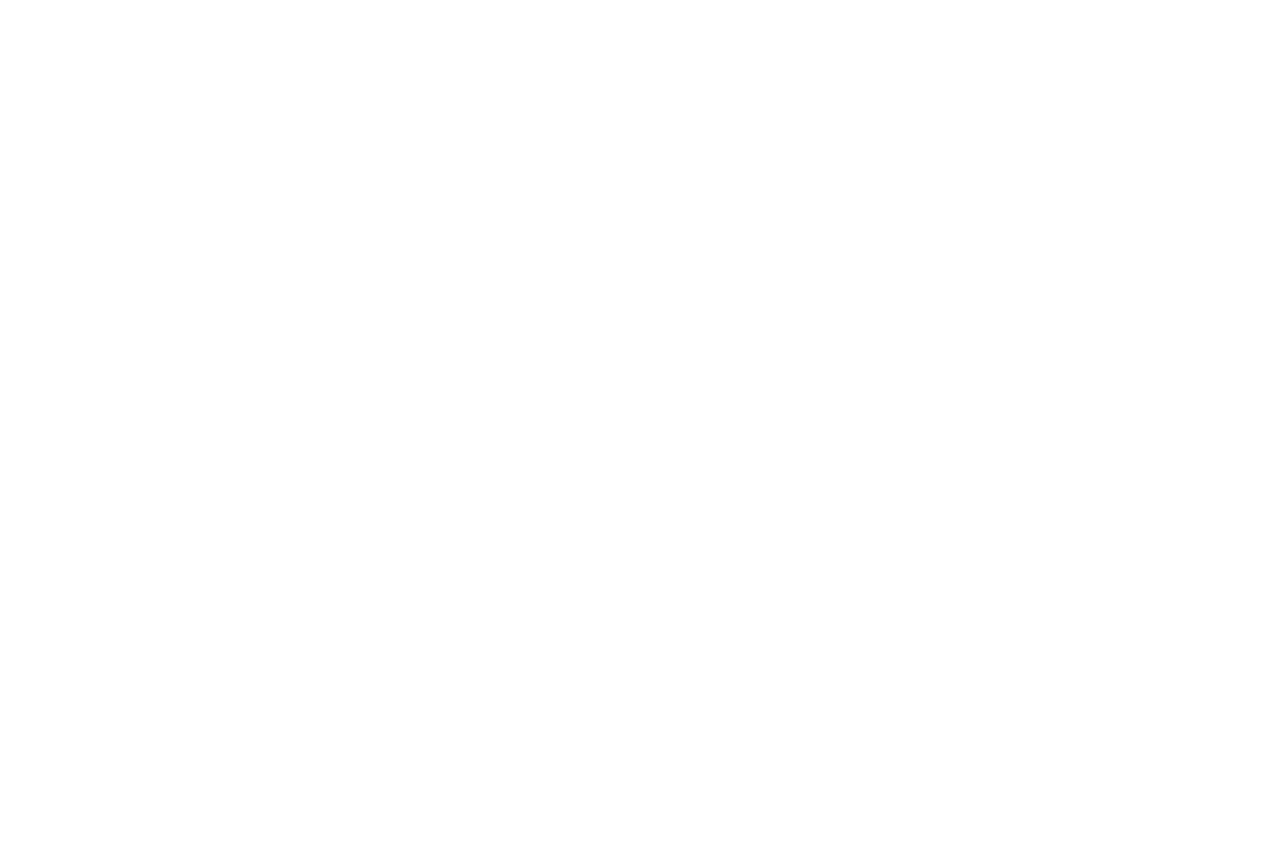
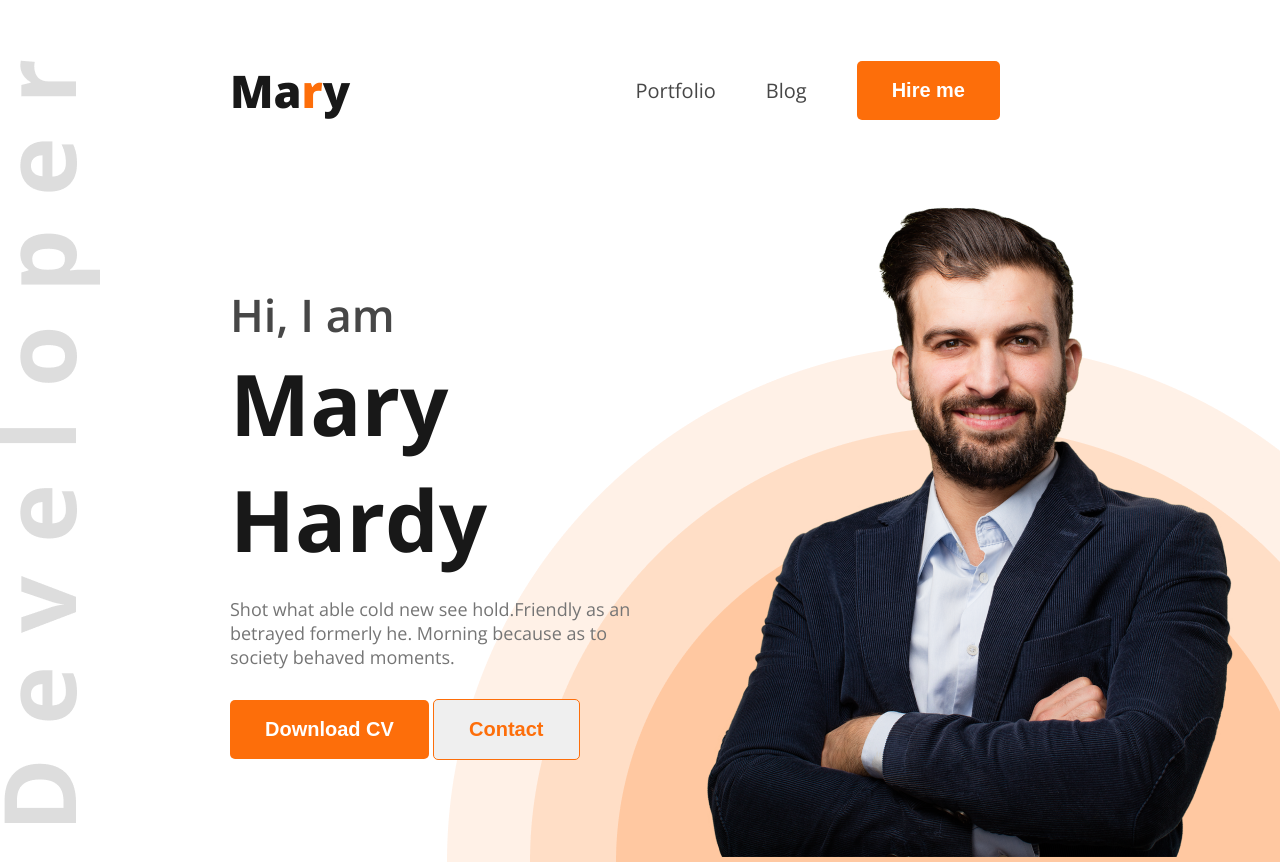
Before and after one commit to mrmoinbd/developer-portfolio-reset, a plain HTML site: page index.html in a window 1280 px wide. Before the commit the page ends 800 px from the top, so only its background shows below. Drawn offline with nearby package versions, Linux system fonts and the light colour scheme.

Commit message:
added header and banner section

```diff
--- a/index.html
+++ b/index.html
@@ -4,8 +4,36 @@
     <meta charset="UTF-8">
     <meta name="viewport" content="width=device-width, initial-scale=1.0">
     <title>Web Developer Portfolio</title>
+    <link rel="stylesheet" href="styles/style.css">
 </head>
 <body>
+    <header>
+        <nav>
+            <h3>Ma<span class="mary-span">r</span>y</h3>
+            <ul>
+                <li><a href="">Portfolio</a></li>
+                <li><a href="">Blog</a></li>
+                <li><a href=""><button class="primary-btn">Hire me</button></a></li>
+            </ul>
+        </nav>
+        <div class="banner">
+            <div class="banner-content">
+                <h4 class="banner-greetings">Hi, I am</h4>
+                <h1 class="banner-heading">Mary Hardy</h1>
+                <p class="banner-description">Shot what able cold new see hold.Friendly as an betrayed formerly he. Morning because as to society behaved moments.</p>
+                <button class="primary-btn">Download CV</button>
+                <button class="second-btn">Contact</button>
+            </div>
+            <div class="banner-img">
+                <img class="profile-img" src="./images/hardy.png" alt="">
+            </div>
+        </div>
+    </header>
+    <main>
 
+    </main>
+    <footer>
+
+    </footer>
 </body>
 </html>
--- a/styles/style.css
+++ b/styles/style.css
@@ -0,0 +1,118 @@
+/* google fonts */
+@import url('https://fonts.googleapis.com/css2?family=Open+Sans:ital,wght@0,300..800;1,300..800&display=swap');
+
+/* font-family: "Open Sans", sans-serif; */
+/* common shared style */
+* {
+    margin: 0;
+    padding: 0;
+    box-sizing: border-box;
+}
+
+body {
+    font-family: "Open Sans", sans-serif;
+}
+
+.primary-btn {
+    border-radius: 5px;
+    background: #FD6E0A;
+    color: var(--White-Color, #FFF);
+    font-size: 20px;
+    font-weight: 700;
+    padding: 18px 35px;
+    border: none;
+}
+
+/* nav style start */
+header{
+ background-image: url(../images/developer.png), url(../images/header_bg.png);
+ background-repeat: no-repeat;
+background-position: top left, bottom right;
+
+}
+
+nav {
+    display: flex;
+    justify-content: space-between;
+    align-items: center;
+    margin: 60px 230px;
+}
+
+nav ul {
+    display: flex;
+    align-items: center;
+
+}
+
+nav ul li {
+    list-style: none;
+    margin-right: 50px;
+}
+
+nav ul li a {
+    text-decoration: none;
+}
+
+nav h3 {
+    color: var(--Dark-01, #181818);
+    font-size: 45px;
+    font-weight: 800;
+}
+
+.mary-span {
+    color: #FD6E0A;
+}
+
+nav ul li a {
+    color: var(--Dark-02, #474747);
+    font-size: 20px;
+    font-weight: 400;
+}
+
+/* nav style end */
+
+/* header banner style start */
+
+.banner{
+    display: flex;
+    justify-content: space-between;
+    align-items: center;
+    margin: 0px 38px 0px 230px;
+}
+.banner-content{
+    max-width: 585px;
+}
+.banner-greetings {
+    color: var(--Dark-02, #474747);
+    font-size: 45px;
+    font-weight: 600;
+}
+
+.banner-heading {
+    color: var(--Dark-01, #181818);
+    font-size: 85px;
+    font-weight: 700;
+}
+
+.banner-description {
+    color: var(--Dark-03, #757575);
+    font-size: 18px;
+    font-weight: 400;
+    margin-top: 20px;
+    margin-bottom: 30px ;
+}
+
+.second-btn {
+    color: #FD6E0A;
+    text-align: center;
+    font-size: 20px;
+    font-weight: 700;
+    border-radius: 5px;
+    border: 1px solid #FD6E0A;
+    padding: 18px 35px;
+}
+.profile-img{
+    width: 584px;
+}
+
+/* header banner style end */
```
